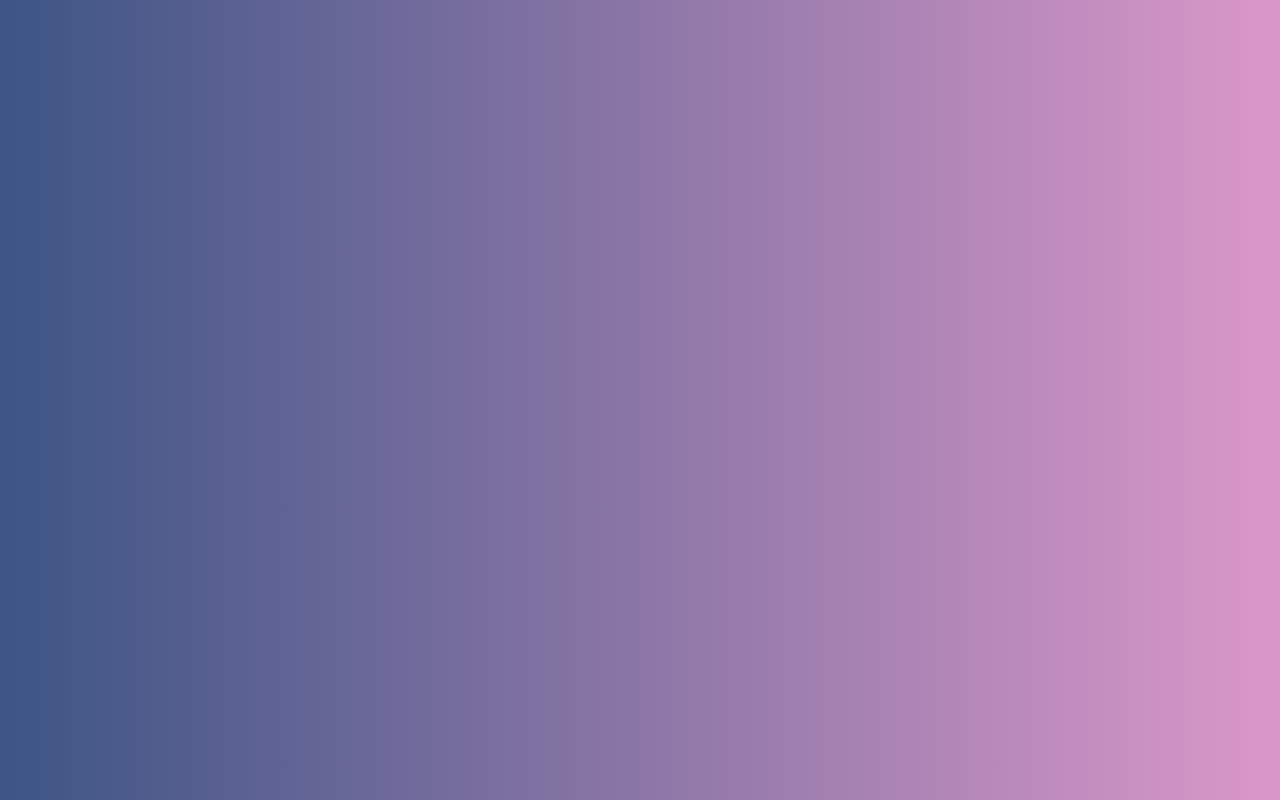
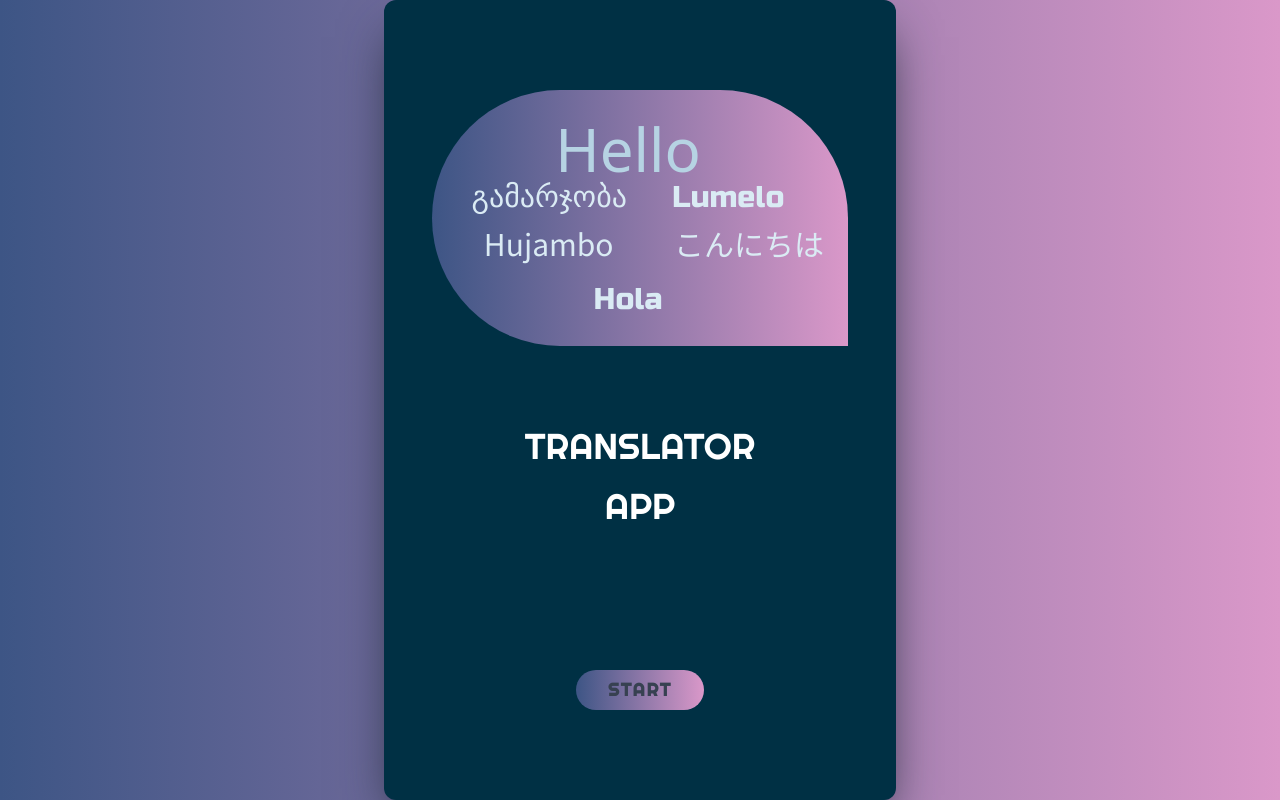
Before and after one commit to PaulOnyejela/MultiLanguage_Translator, a React (Vite) app: page / in a window 1280 px wide. Built offline with nearby package versions, Linux system fonts and the light colour scheme; a web font is replaced by a local one.

Commit message:
Implement state to control visibility of TranslatorApp and TranslatorStart components

```diff
--- a/src/App.jsx
+++ b/src/App.jsx
@@ -3,12 +3,21 @@ import TranslatorStart from './Components/TranslatorStart' // Importing Translat
 import TranslatorApp from './Components/TranslatorApp' // Importing TranslatorApp component
 
 const App = () => {
-  // Initial commit: No state or rendering logic yet
+  // State to track whether the TranslatorApp should be shown or not
+  const [showTranslatorApp, setShowTranslatorApp] = useState(false)
+
   return (
     <div className="w-full h-screen bg-gradient-to-l from-[#DA98C9] to-[#3d5585] flex justify-center items-center">
       {/* Main wrapper div with full width and height, center-aligned flexbox, and gradient background */}
       <div className="w-[90%] max-w-lg max-[392px]:h-[90%] sm:h-auto bg-[#003044] rounded-xl shadow-2xl shadow-gray-800 flex flex-col">
-        {/* Future components will be rendered here */}
+        {/* Conditional rendering based on showTranslatorApp state */}
+        {showTranslatorApp ? (
+          // If true, render the TranslatorApp component and pass onClose as a prop
+          <TranslatorApp onClose={() => setShowTranslatorApp(false)} />
+        ) : (
+          // If false, render the TranslatorStart component and pass onStart as a prop
+          <TranslatorStart onStart={() => setShowTranslatorApp(true)} />
+        )}
       </div>
     </div>
   )
```
